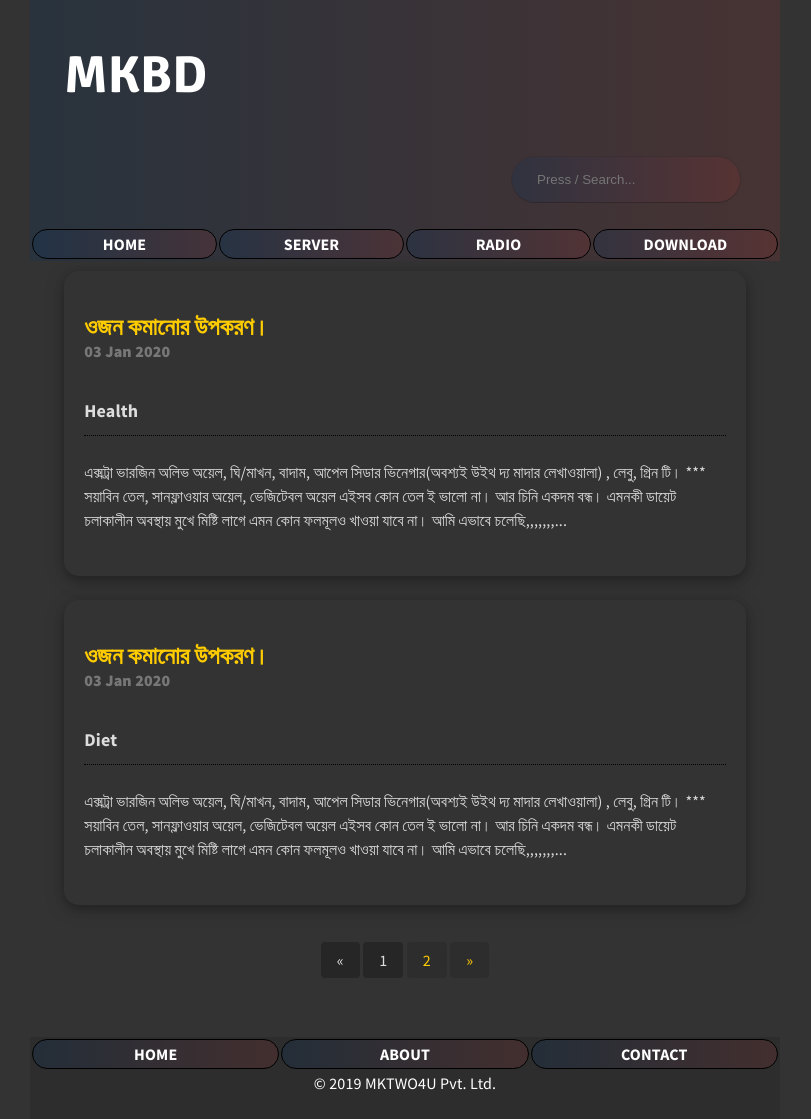
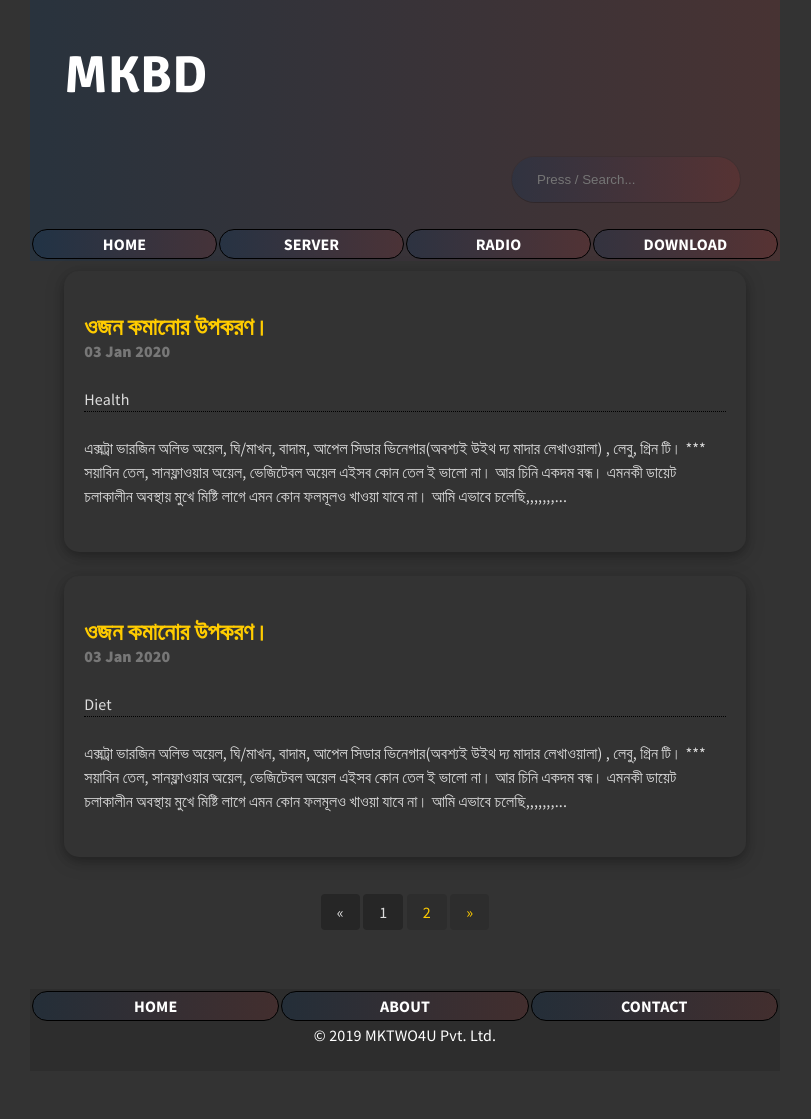
Before and after one commit to bdmilan/blog, a Jekyll site: the page built from index.html, in a window 1280 px wide. Shown: the whole page, without its empty margins (235-1046 px from the left). Built offline with Jekyll 4.4.1, drawn with Linux system fonts in a browser that asks for light colours; the list of posts is cut into pages by our own code; after the commit the page ends 1071 px from its top, so only the background shows below that.

Commit message:
Update index.html

```diff
--- a/index.html
+++ b/index.html
@@ -13,7 +13,7 @@ layout: default
 	<li class="post"><div style="border-bottom: 1px dotted black;">
 	  	<h2><a href="{% if site.baseurl == "/" %}{{ post.url }}{% else %}{{ post.url | prepend: site.baseurl }}{% endif %}">{{ post.title }}</a></h2>
 	  	<time datetime="{{ post.date | date_to_xmlschema }}" class="by-line">{{ post.date | date_to_string }}</time>
-		<h3>{{ category[0] }}</h3>
+		<div class="bodycat">{{ category[0] }}</div>
 		</div>
 
 		<br>
```
